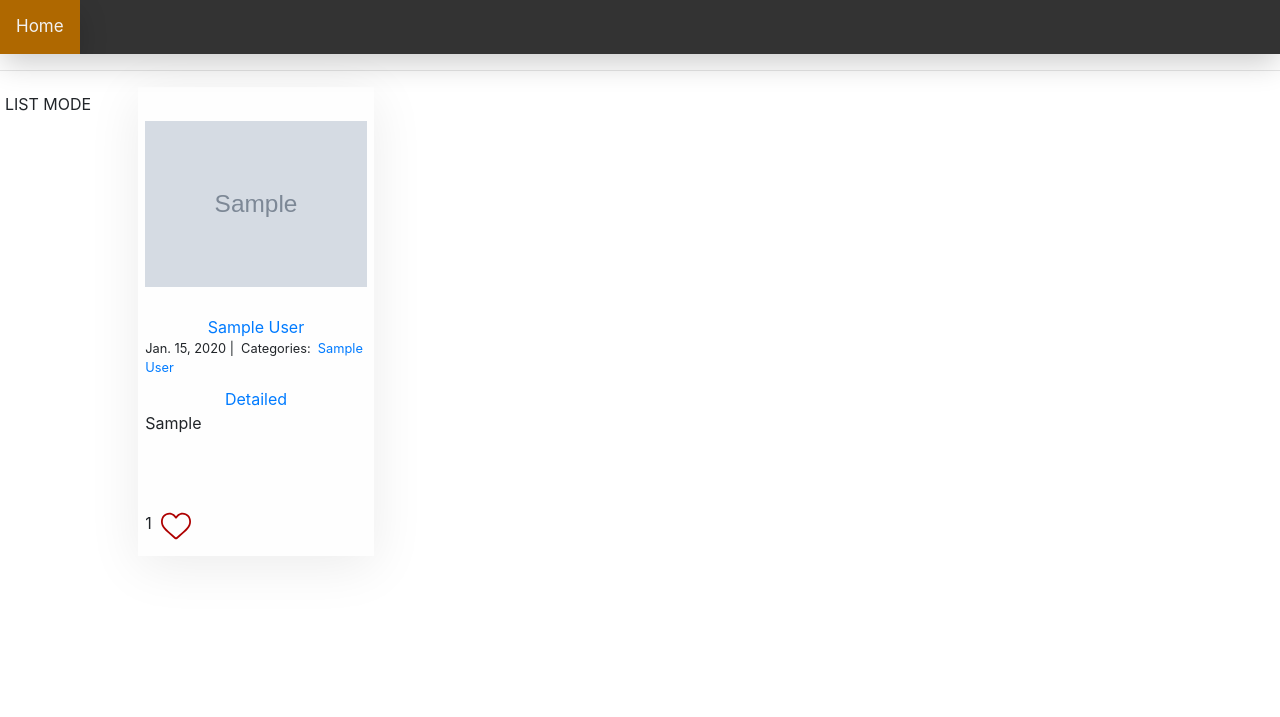
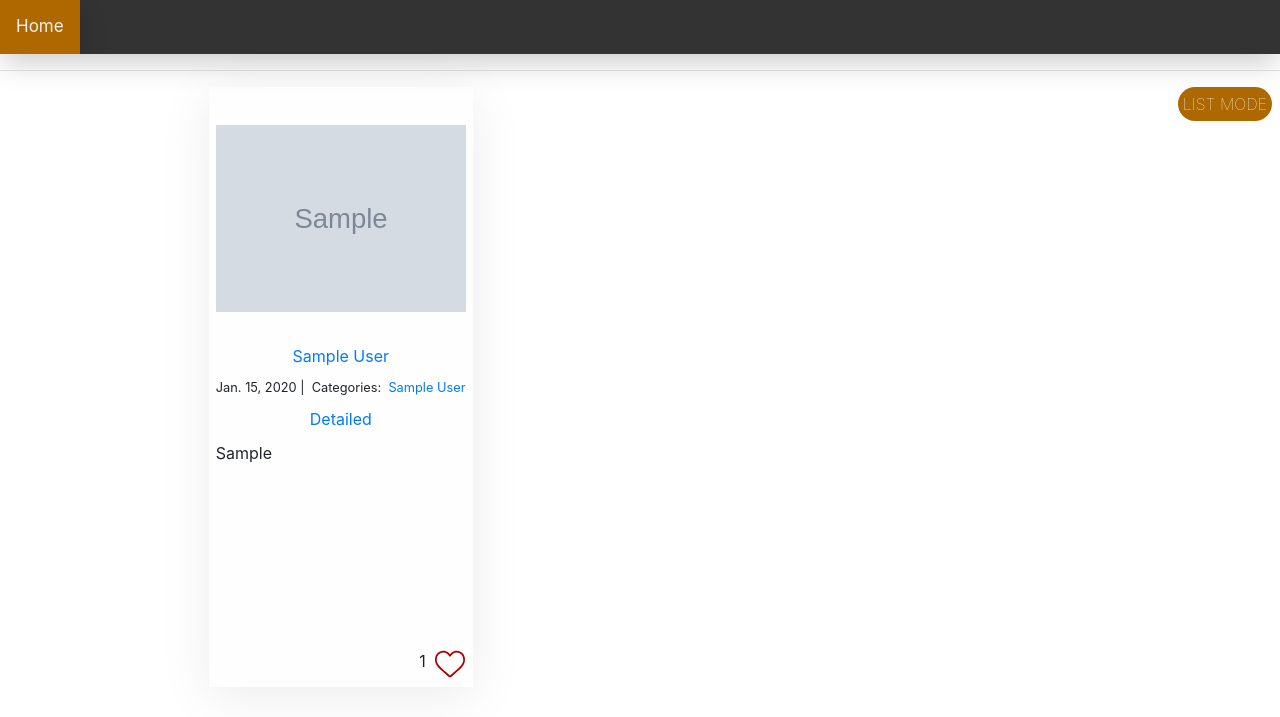
Before and after one commit to eiire/studyflux, a Django app: a page that uses my_portfolio/templates/base.html in a window 1280 px wide. Shown: the part 40-757 px from the top of the page. Run offline with Django 3.2, Linux system fonts and the light colour scheme; tables that the repository leaves empty hold one stand-in row (values such as "Sample post"); grey boxes marked "Sample" are stand-in pictures; data that the repository does not hold is empty; some libraries are stand-ins or nearby versions.

Commit message:
fix(user_blog) categories and blog layout

```diff
--- a/user_blog/static/blog_style.css
+++ b/user_blog/static/blog_style.css
@@ -1,11 +1,14 @@
 .my_content {
-    margin: 0 10% 0 10%;
+    width: 1000px;
+    margin: 0 auto 0 auto;
 }
 
 /*CARDS*/
 .my_card {
     display: block;
+    position: relative;
     width: 100%;
+    height: 600px;
     margin: 0 1% 20px 1%;
     float: left;
     transition: width 0.5s;
@@ -14,21 +17,38 @@
     background: #f8f8f824;
 }
 
+@media only screen and (min-width: 250px) {
+    .my_content {
+        width: unset;
+        margin: 0 10% 0 10%;
+    }
+}
+
 @media only screen and (min-width: 450px) {
     .my_card {
-        width: 50%;
+        width: 45%;
     }
 }
 
 @media only screen and (min-width: 768px) {
+    .my_content {
+        width: 568px;
+        margin: 0 auto 0 auto;
+    }
+
     .my_card {
-        width: 33.333%;
+        width: 30%;
     }
 }
 
-@media only screen and (min-width: 1000px) {
+@media only screen and (min-width: 1080px) {
+    .my_content {
+        width: 880px;
+        margin: 0 auto 0 auto;
+    }
+
     .my_card {
-        width: 23%;
+        width: 30%;
     }
 }
 
@@ -38,6 +58,7 @@
     overflow: hidden;
     text-overflow: ellipsis;
     width: 100%;
+    margin-bottom: 10px;
 }
 
 .my_content > .my_card > .info > a:hover {
@@ -72,27 +93,29 @@
     width: 100%;
     float: left;        /* [NOTE] The element becomes a block and inherits the width of the parent. */
     text-align: justify;
-    height: 100px;
+    height: 150px;
     overflow: auto;     /* At the same time will align the block in line-by-line display mode */
 }
 /*END CARD*/
 
 /*SWITCHER*/
 input#display_swither:checked + label {
-  color: #af6800;
+  color: #ffffff;
+  background-color: #333;
 }
 
 label[for='display_swither'] {
+    display: block;
     cursor: pointer;
     padding: 5px;
     float: right;
-}
-
-label[for='display_swither'] {
     text-transform: uppercase;
+    font-weight: 100;
     cursor: pointer;
-    padding: 5px;
-    float: left;
+    background-color: #ae6800;
+    border-radius: 5rem;
+    color: #fff;
+    margin-right: 1vmin;
 }
 
 input#display_swither {
@@ -103,6 +126,7 @@ input#display_swither {
 input#display_swither:checked + label + .my_content > .my_card {
     margin-top: 1%;
     width: 100%;
+    height: unset;
 }
 
 input#display_swither:checked + label + .my_content > .my_card > .img_container {
@@ -156,6 +180,9 @@ select {
 
 .like {
     display: inline-flex;
+    position: absolute;
+    bottom: 0;
+    right: 1vmin;
 }
 
 input.like {
@@ -167,6 +194,7 @@ input.like {
 }
 
 .like svg {
+    cursor: pointer;
     fill: #ae0000;
 }
 
@@ -182,7 +210,7 @@ input.like {
     display: none!important;
 }
 
-@media screen and (max-width: 600px) {
+@media screen and (max-width: 768px) {
     input#display_swither + label {
         display: none;
     }
--- a/user_blog/views.py
+++ b/user_blog/views.py
@@ -6,7 +6,7 @@ from django.utils.decorators import method_decorator
 from django.views.generic import View, ListView, CreateView, UpdateView, DeleteView, DetailView
 from user_blog.forms import CommentForm
 from user_blog.mixins import ModelFormPostMixin
-from user_blog.models import Post, Comment
+from user_blog.models import Category, Post, Comment
 from django.contrib.auth.mixins import LoginRequiredMixin
 
 
@@ -21,10 +21,20 @@ class TopicArticles(ListView):
         )  # __contains distinct
 
     def get_context_data(self, **kwargs):
+        main_sections = []
+        qs = self.get_queryset()
+
+        for p in qs:
+            for t in p.categories.all():
+                main_sections.append(t.topic.knowledge.name)
+
         context = super(TopicArticles, self).get_context_data(**kwargs)
         context['username'] = self.kwargs.get('username')
         context['topic'] = self.kwargs.get('topic')
+        print (context['topic'])
         context['knowledge'] = self.kwargs.get('knowledge')
+        context['main_sections'] = list(set(main_sections))
+
         return context
 
 
```
Also changed, not shown: user_blog/templates/article_category.html (+9 -6 lines).
